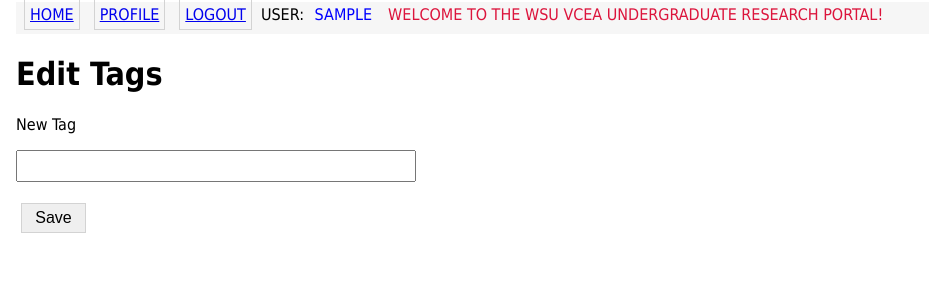
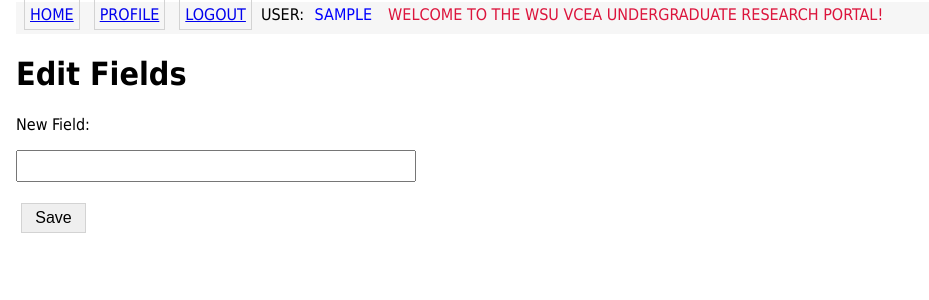
Before and after one commit to BenjaminMichaelis/WSU-EECS-UndergraduateResearch, a Flask app: page /add_field/ in a window 1280 px wide. Shown: the top 300 px of the page, without its empty margins (0-929 px from the left). Run offline with Flask 2, Linux system fonts and the light colour scheme; the visitor is signed in with stand-in values (Sample User, id 1); data comes from the database, SQL or seed files in the repository; both versions use the stored data as it was after the commit; some libraries are stand-ins or nearby versions.

Commit message:
Adin can now remove fields

```diff
--- a/app/Controller/forms.py
+++ b/app/Controller/forms.py
@@ -82,5 +82,10 @@ class EditPasswordForm(FlaskForm):
     submit = SubmitField('Save')
 
 class AddFieldForm(FlaskForm):
-    newtagname = StringField('New Tag')
+    newfieldname = StringField('New Field:')
     submit = SubmitField('Save')
+
+class RemoveFieldForm(FlaskForm):
+    ResearchFields = QuerySelectMultipleField('Fields to remove', query_factory=get_fields , get_label=get_fieldlabel, widget=ListWidget(prefix_label=False),
+    option_widget=CheckboxInput() )
+    submit = SubmitField('Save')
--- a/app/Controller/routes.py
+++ b/app/Controller/routes.py
@@ -5,7 +5,7 @@ from flask import render_template, flash, redirect, url_for, request
 from config import Config
 
 from app import db
-from app.Controller.forms import PostForm, EditForm, EditPasswordForm, ApplyForm, AddFieldForm
+from app.Controller.forms import PostForm, EditForm, EditPasswordForm, ApplyForm, AddFieldForm, RemoveFieldForm
 from flask_login import current_user, login_user, logout_user, login_required
 from app.Controller.auth_forms import LoginForm, RegistrationForm
 from app.Model.models import Post, Application, User, Field
@@ -134,9 +134,27 @@ def add_field():
     if request.method == 'POST':
         # handle the form submission
         if aform.validate_on_submit():
-            newField = Field(name=aform.newtagname.data)
+            newField = Field(name=aform.newfieldname.data)
             db.session.add(newField)
             db.session.commit()
-            flash("Your changes have been saved")
+            flash("Field has been added")
             return redirect(url_for('routes.index')) #html for admin page
-    return render_template('edit_fields.html', title='Edit Fields', form = aform) #html for admin page
+    return render_template('add_fields.html', title='Edit Fields', form = aform) #html for admin page
+
+@bp_routes.route('/remove_field/', methods=['GET', 'POST'])
+@login_required
+def remove_field():
+    rform = RemoveFieldForm()
+    if request.method == 'POST':
+        # handle the form submission
+        if rform.validate_on_submit():
+            for field in rform.ResearchFields.data:
+                # remove field from database
+                # User.query.filter_by(id=123).delete()
+                # Field.query.filter_by(name=field.name).delete()
+                db.session.delete(field)
+            # db.session.add(newField)
+            db.session.commit()
+            flash("Field has been added")
+            return redirect(url_for('routes.index')) #html for admin page
+    return render_template('remove_fields.html', title='Edit Fields', form = rform) #html for admin page
--- a/app/View/templates/edit_fields.html
+++ b/app/View/templates/add_fields.html
@@ -1,15 +1,15 @@
 {% extends "base.html" %}
 
 {% block content %}
-    <h1>Edit Tags</h1>
+    <h1>Edit Fields</h1>
     {% if form %}
         <div class="form-container">
             <form action="" method="POST">
                 {{ form.hidden_tag() }}
-                    <p> {{ form.newtagname.label }}</p>
-                    <p> {{ form.newtagname(class='textinput')}}</p>
+                    <p> {{ form.newfieldname.label }}</p>
+                    <p> {{ form.newfieldname(class='textinput')}}</p>
 
-                    {% for error in form.newtagname.errors %}
+                    {% for error in form.newfieldname.errors %}
                     <span style="color: red;">[{{ error }}]</span>
                     {% endfor %}
 
--- a/app/View/templates/base.html
+++ b/app/View/templates/base.html
@@ -20,7 +20,8 @@
                 <td><a href="{{ url_for('routes.myposts') }}" class = "button">View My Positions</a></td>
                 {% endif %}
                 {%if current_user.admin == True %}
-                <td><a href="{{ url_for('routes.add_field') }}" class = "button">Add Tags</a></td>
+                <td><a href="{{ url_for('routes.add_field') }}" class = "button">Add Fields</a></td>
+                <td><a href="{{ url_for('routes.remove_field') }}" class = "button">Remove Fields</a></td>
                 {% endif %}
                 {%if current_user.is_anonymous %}
                 <td><a href="{{ url_for('auth.login') }}" class = "button">Login</a></td>
--- a/app/View/templates/edit_profile.html
+++ b/app/View/templates/edit_profile.html
@@ -74,7 +74,6 @@
                         <p>{{ form.languages.label }}</p>
                         <p>{{ form.languages(class="formselect")}}</p>
 
-
                     </tr>
                     <br><br><br><br><br><br><br><br><br><br><br><br><br><br><br>
                     <tr>
```
Also changed, not shown: app/View/templates/remove_fields.html (added, +20 -0 lines), UndergraduateResearch.db (added).
